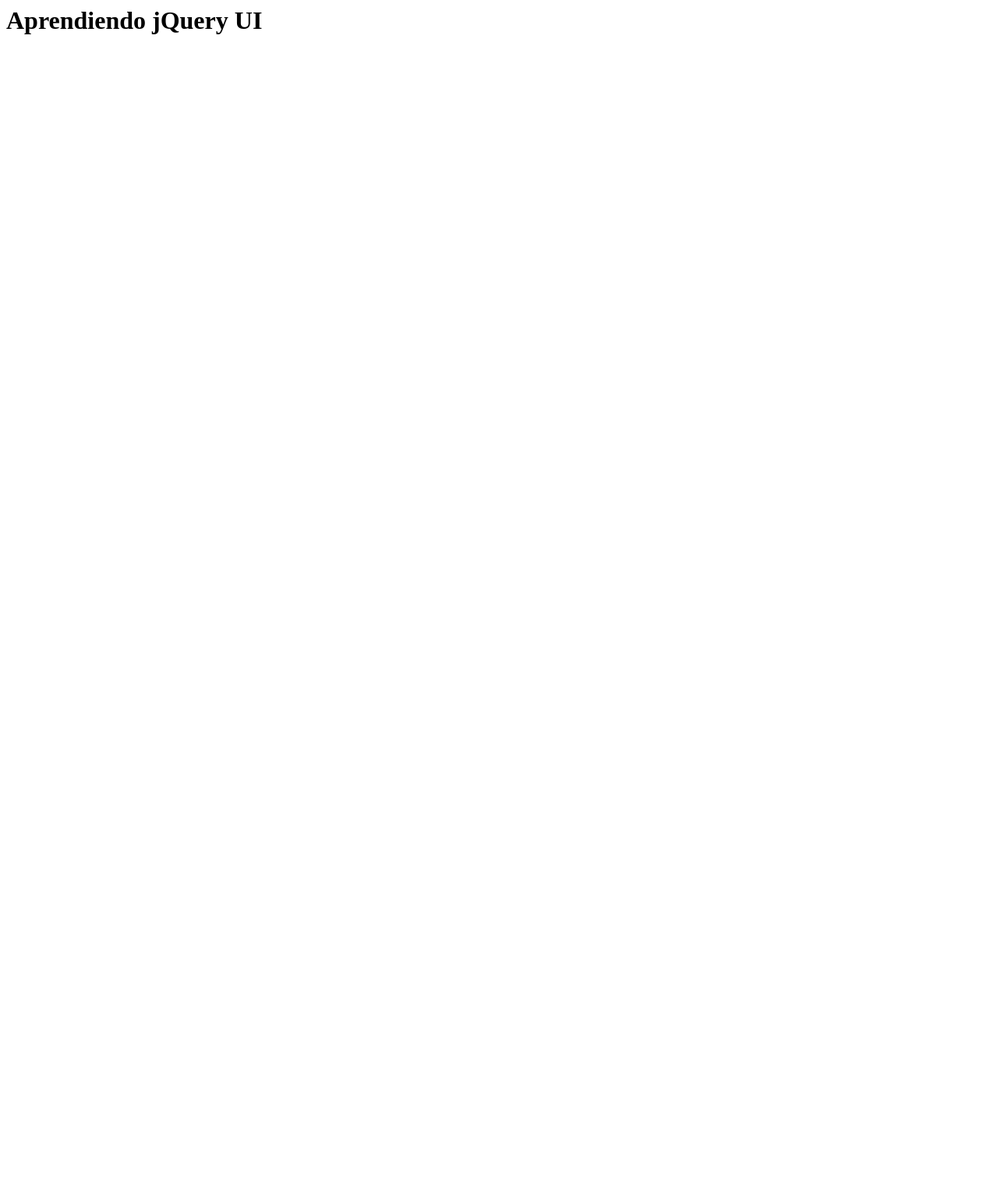
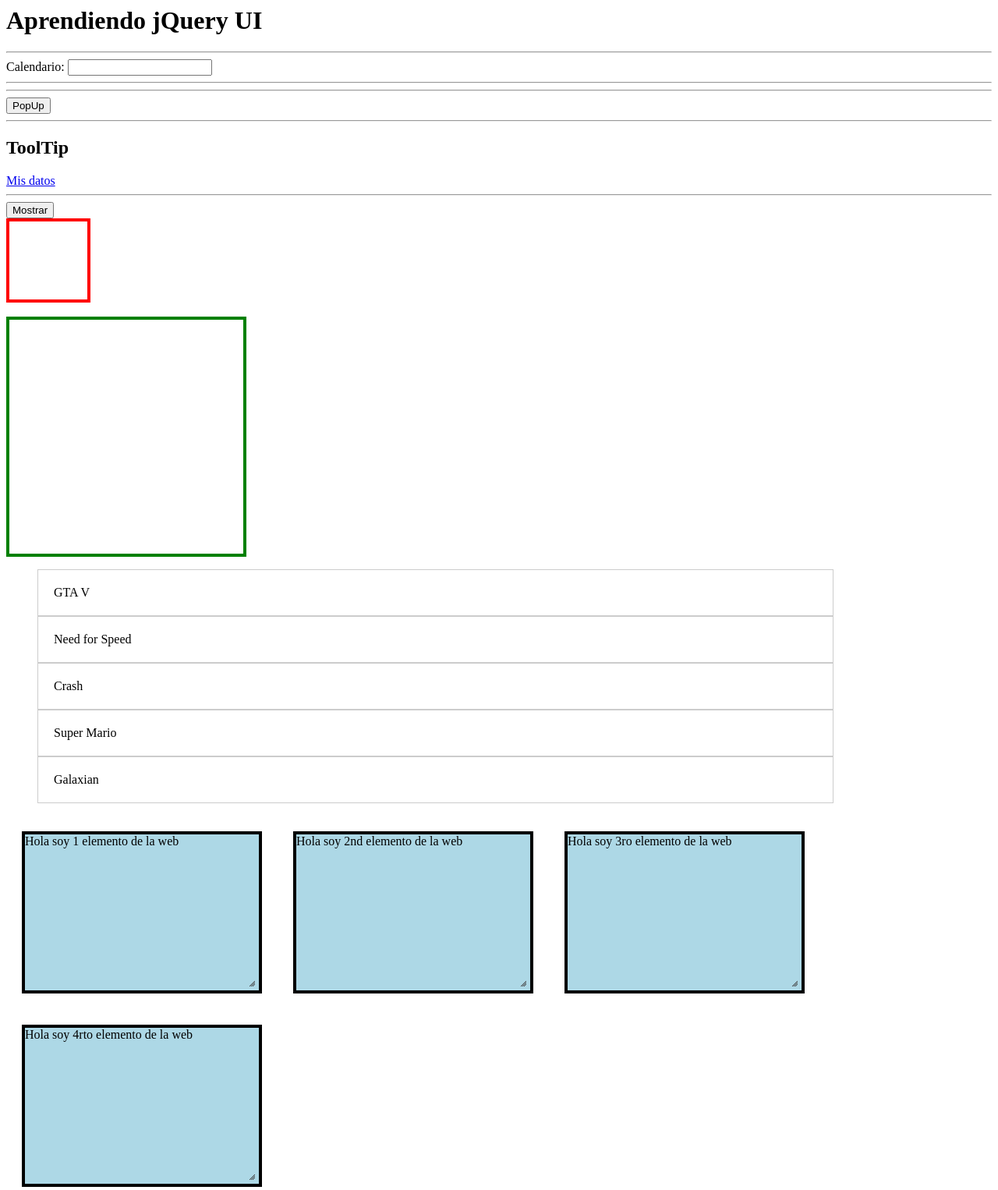
Before and after one commit to DenisRocher/jQuery, a plain HTML site: page interface.html in a window 1280 px wide. Shown: the whole page at 78% size. Before the commit the page ends 800 px from the top, so only its background shows below. Drawn offline with Linux system fonts and the light colour scheme.

Commit message:
Sección 33: Tooltips, PopUp y Calendarios

```diff
--- a/interface.html
+++ b/interface.html
@@ -5,10 +5,99 @@
     <meta http-equiv="Content-Type" content="text/html" charset="UTF-8" />
 
     <script type='text/javascript' src='./js/jquery-3.5.1.min.js'></script>
+
+    <link rel="stylesheet" href="./js/jquery-ui/jquery-ui.min.css" />
+    <link rel="stylesheet" href="./js/jquery-ui/jquery-ui.structure.min.css" />
+    <link rel="stylesheet" href="./js/jquery-ui/jquery-ui.theme.min.css" />
+
+
     <script type='text/javascript' src='./js/jquery-ui/jquery-ui.min.js'></script>
     <script type='text/javascript' src='./js/06_interface.js'></script>
+    <style>
+      .elemento{
+          width: 300px;
+          height: 200px;
+          border: 4px solid black;
+          background: lightblue;
+          margin: 20px;
+          float: left;
+      }
+      .lista-seleccionable li{
+          width: 80%;
+          padding: 20px;
+          border: 1px solid #ccc;
+          list-style: none;
+          cursor: pointer;
+      }
+      ul .ui-selecting{background: gray;}
+      ul .ui-selected{background-color: blue;}
+
+      #elemento_movido{
+          width: 100px;
+          height: 100px;
+          border: 4px solid red;
+      }
+      #area{
+          width: 300px;
+          height: 300px;
+          border: 4px solid green;
+      }
+      .caja_efectos{
+          background: grey;
+          float: none;
+          display: none;
+      }
+    </style>
   </head>
   <body>
       <h1>Aprendiendo jQuery UI</h1>
+
+      <!-- CALENDARIO-->
+      <hr>
+      <label>Calendario: </label>
+      <input type="text" id="calendario" />
+      <hr>
+
+      <!-- Cuadros de dialogo / POPUP-->
+      <hr>
+      <button id="lanzarPopUp">PopUp</button>
+      <div id="popup" title="¿Estás seguro?" style="display: none">
+        <p>Si continuas en el curso aprenderás mucho</p>
+      </div>
+      <hr>
+
+      <!-- ToolTip -->
+      <h2>ToolTip</h2>
+      <a href='#' id='mis_datos' title='Acceder a la sección de mis datos'>Mis datos</a>
+      <hr>
+
+      <!-- Efectos -->
+      <button id='mostrar' title="Permite jugar con un div">Mostrar</button>
+      <div class='caja_efectos elemento'></div>
+
+      <div id="elemento_movido"></div>
+      <br>
+      <div id="area">
+
+      </div>
+      <ul class="lista-seleccionable">
+        <li>GTA V</li>
+        <li>Need for Speed</li>
+        <li>Crash</li>
+        <li>Super Mario</li>
+        <li>Galaxian</li>
+      </ul>
+      <div class="elemento">
+        Hola soy 1 elemento de la web
+      </div>
+      <div class="elemento">
+        Hola soy 2nd elemento de la web
+      </div>
+      <div class="elemento">
+        Hola soy 3ro elemento de la web
+      </div>
+      <div class="elemento">
+        Hola soy 4rto elemento de la web
+      </div>
   </body>
 </html>
--- a/js/06_interface.js
+++ b/js/06_interface.js
@@ -3,4 +3,58 @@
 $(function(){
   //console.log('Listo interface.js');
 
+  // MOVER ELEMENTO POR LA PÁGINA
+  $('.elemento').draggable();
+
+  // CAMBIAR TAMAÑO DE UN ELEMENTO
+  $('.elemento').resizable();
+
+  // LISTA SELECCIONABLES
+  //$('.lista-seleccionable').selectable();
+
+  // LISTA ORDENABLE
+  $('.lista-seleccionable').sortable({
+    update: function (evento, ui) {
+      console.log('Ha cambiado la lista');
+      console.log(evento);
+      console.log(ui);
+    }
+  });
+
+  // EFECTO DE SOLTAR Y ARRASTRAR (DROPPABLE)
+  $('#elemento_movido').draggable();
+  $('#area').droppable({
+    drop:function(){
+      console.log('Has soltado algo en el área');
+    }
+  });
+
+  // VARIOS EFECTOS: BLIND, SLIDE, DROP, EXPLODE, DROP, FOLD, PUFF
+  // https://jqueryui.com/toggle/
+  //    NOTA: SE PUEDE USAR TANTO .effect('aaa') como .toggle('aaa')
+  $('#mostrar').on('click',function(){
+    $('.caja_efectos').toggle('shake','slow',4000);
+
+  }).on('dblclick',function(){
+    $('.caja_efectos').effect('drop');
+  });
+
+  // TOOLTIP (VISUALIZA EL 'TITLE' DE TODOS LOS ELEMENTOS, AL PASAR CURSOR ENCIMA)
+  //    EJEMPLOS DE TOOLTIP CON PERSONALIZACION
+  //      https://www.heteroclito.fr/modules/tooltipster/
+  //      https://www.appcues.com/blog/73-tooltip-plugins-made-with-jquery-css-javascript-or-more
+
+  $(document).tooltip();
+
+  // CUADROS DE DIALOGO POPUP
+  $('#lanzarPopUp').on('click',function(){
+    $('#popup').dialog();
+  });
+
+  // CALENDARIO
+  $('#calendario').datepicker({
+    dayNamesMin: [ "Di", "Lu", "Ma", "Me", "Je", "Ve", "Sa" ],
+    dayNames: [ "Dimanche", "Lundi", "Mardi", "Mercredi", "Jeudi", "Vendredi", "Samedi" ],
+    dateFormat: 'DD dd-mm-yy'
+    });
 });
```
